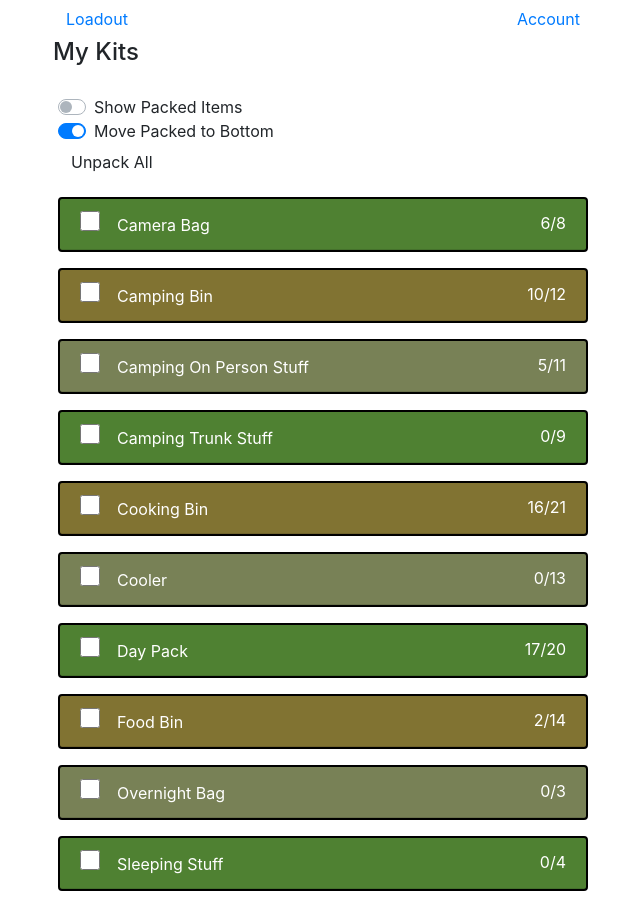
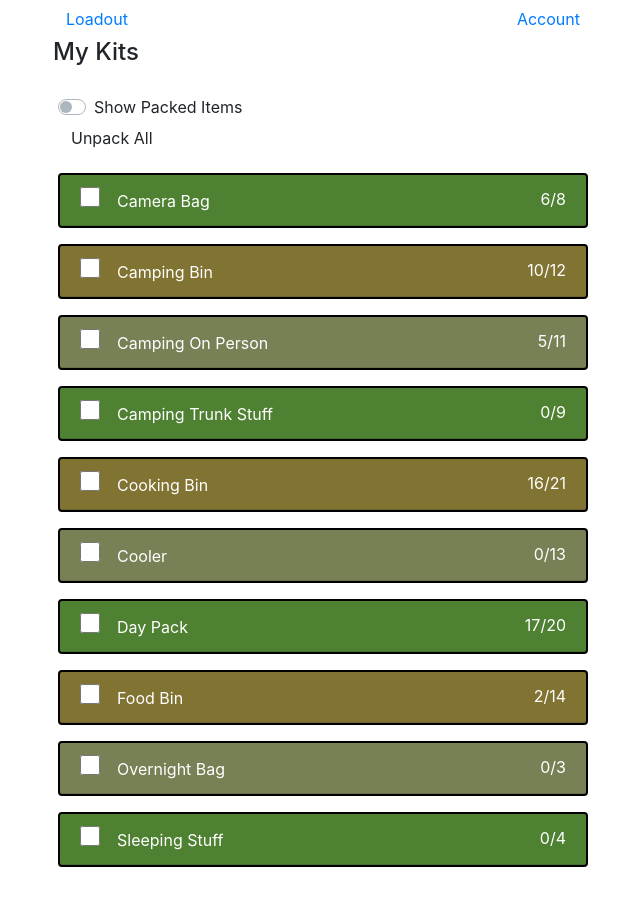
Before and after one commit to Chris-Fortier/loadout, a React (Create React App) app: page /all-kits in a window 1280 px wide. Shown: the whole page, without its empty margins (317-957 px from the left). After the commit the page ends 887 px from the top, so only its background shows below. Built offline with nearby package versions, Linux system fonts and the light colour scheme.

Commit message:
shorten a name for better display, made the packed on bottom checkbox only visible when show packed on on and made it off by default

```diff
--- a/src/components/ui/Item.js
+++ b/src/components/ui/Item.js
@@ -13,7 +13,7 @@ export default class Item extends React.Component {
       this.state = {
          expanded: false,
          showPackedItems: false,
-         putPackedOnBottom: true,
+         putPackedOnBottom: false,
       };
    }
 
@@ -58,12 +58,14 @@ export default class Item extends React.Component {
                      </label>
                   </div>
                   {/* need to make this switch only render if we are seeing packed items */}
+                  {this.state.showPackedItems && (
                      <div className="custom-control custom-switch">
                         <input
                            type="checkbox"
                            className="custom-control-input"
                            id={
-                           "packed-on-bottom-switch" + this.props.itemData.name
+                              "packed-on-bottom-switch" +
+                              this.props.itemData.name
                            }
                            checked={this.state.putPackedOnBottom}
                            onChange={(e) => {
@@ -73,12 +75,14 @@ export default class Item extends React.Component {
                         <label
                            className="custom-control-label"
                            htmlFor={
-                           "packed-on-bottom-switch" + this.props.itemData.name
+                              "packed-on-bottom-switch" +
+                              this.props.itemData.name
                            }
                         >
                            Move Packed to Bottom
                         </label>
                      </div>
+                  )}
                </div>
             </div>
             <div className="row">
--- a/src/data/gear.js
+++ b/src/data/gear.js
@@ -1,7 +1,7 @@
 export const gear = {
    items: [
       {
-         name: "Camping On Person Stuff",
+         name: "Camping On Person",
          packed: false,
          items: [
             { name: "iPhone", packed: true },
```
Lines whose indentation alone changed are shown as unchanged.
